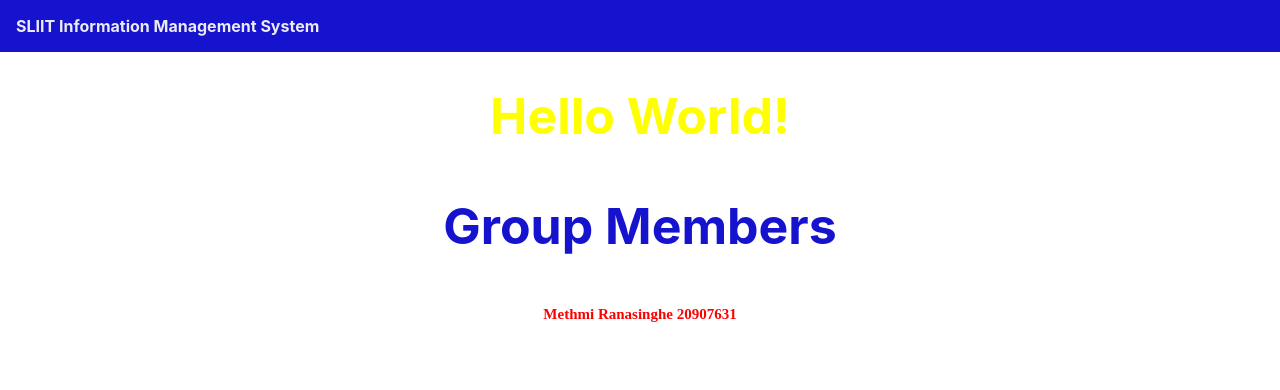
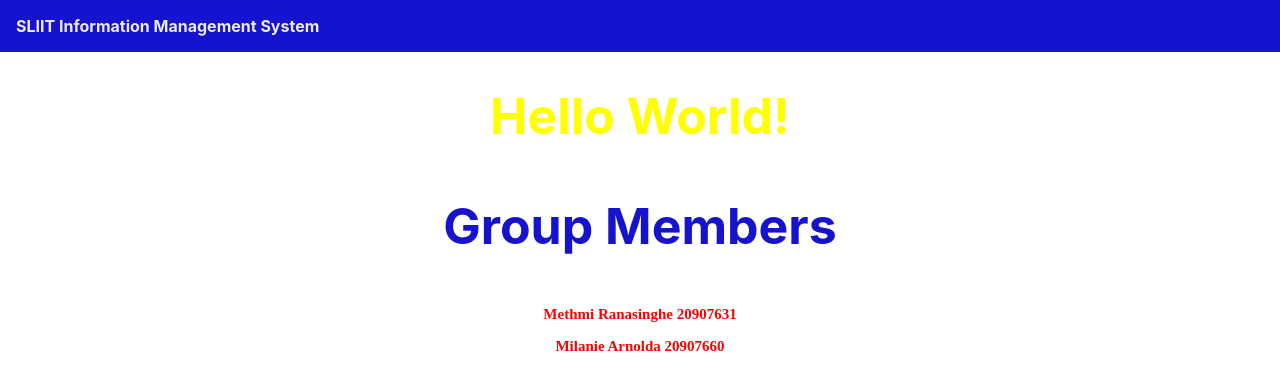
Before and after one commit to ERRORMIS/MIS, a React (Create React App) app in the folder frontend/: page / in a window 1280 px wide. Shown: the top 390 px of the page. Built offline with nearby package versions, Linux system fonts and the light colour scheme.

Commit message:
NameAdded

```diff
--- a/frontend/src/App.js
+++ b/frontend/src/App.js
@@ -11,6 +11,7 @@ function App() {
       <h3 className="header-3">Group Members</h3>
 
       <p className="names-list">Methmi Ranasinghe 20907631</p>
+      <p className="names-list">Milanie Arnolda 20907660</p>
 
       </main>
     </div>
```
Also changed, not shown: 1 other file (tests, documents, lock files or other folders).
